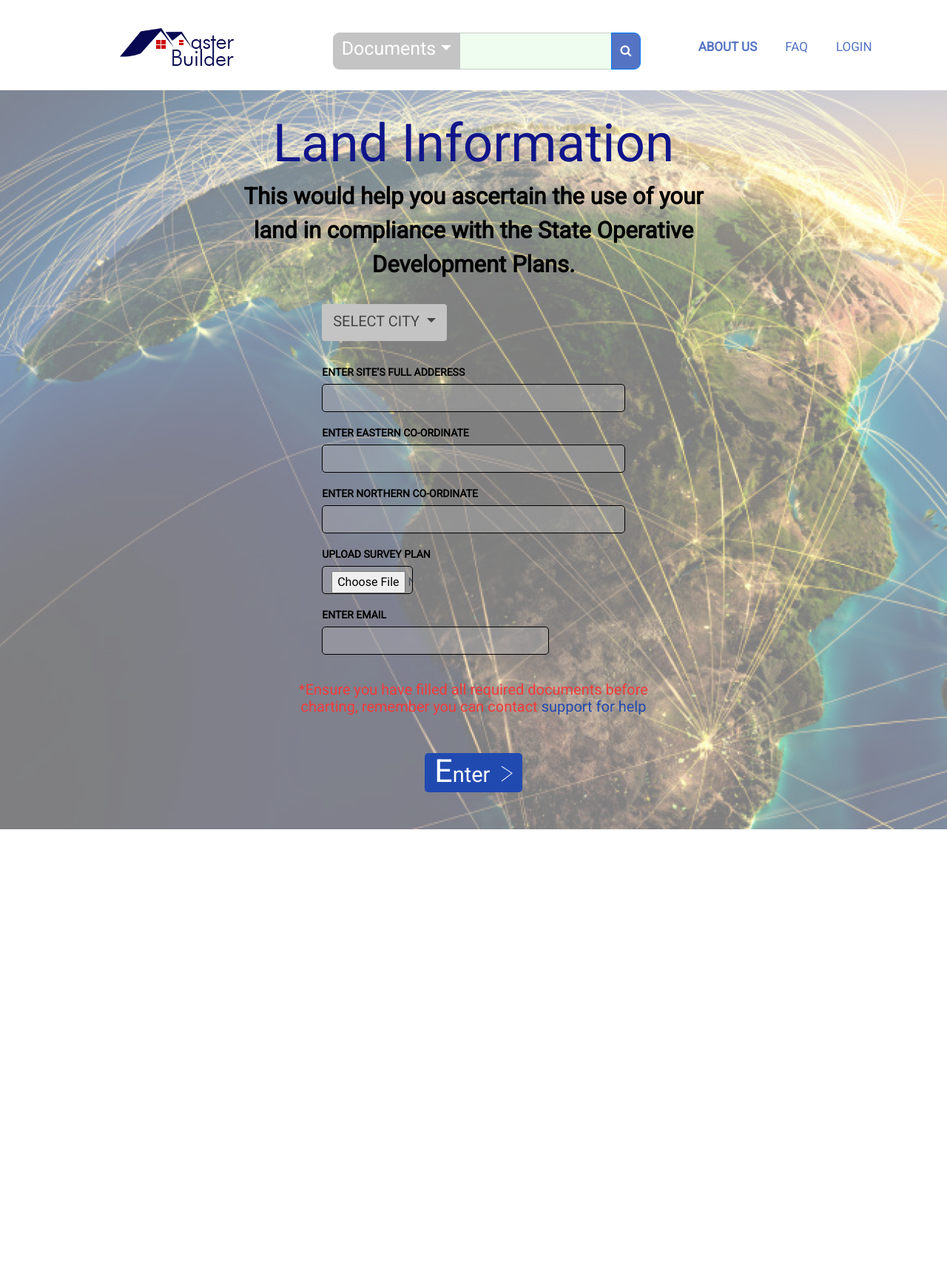
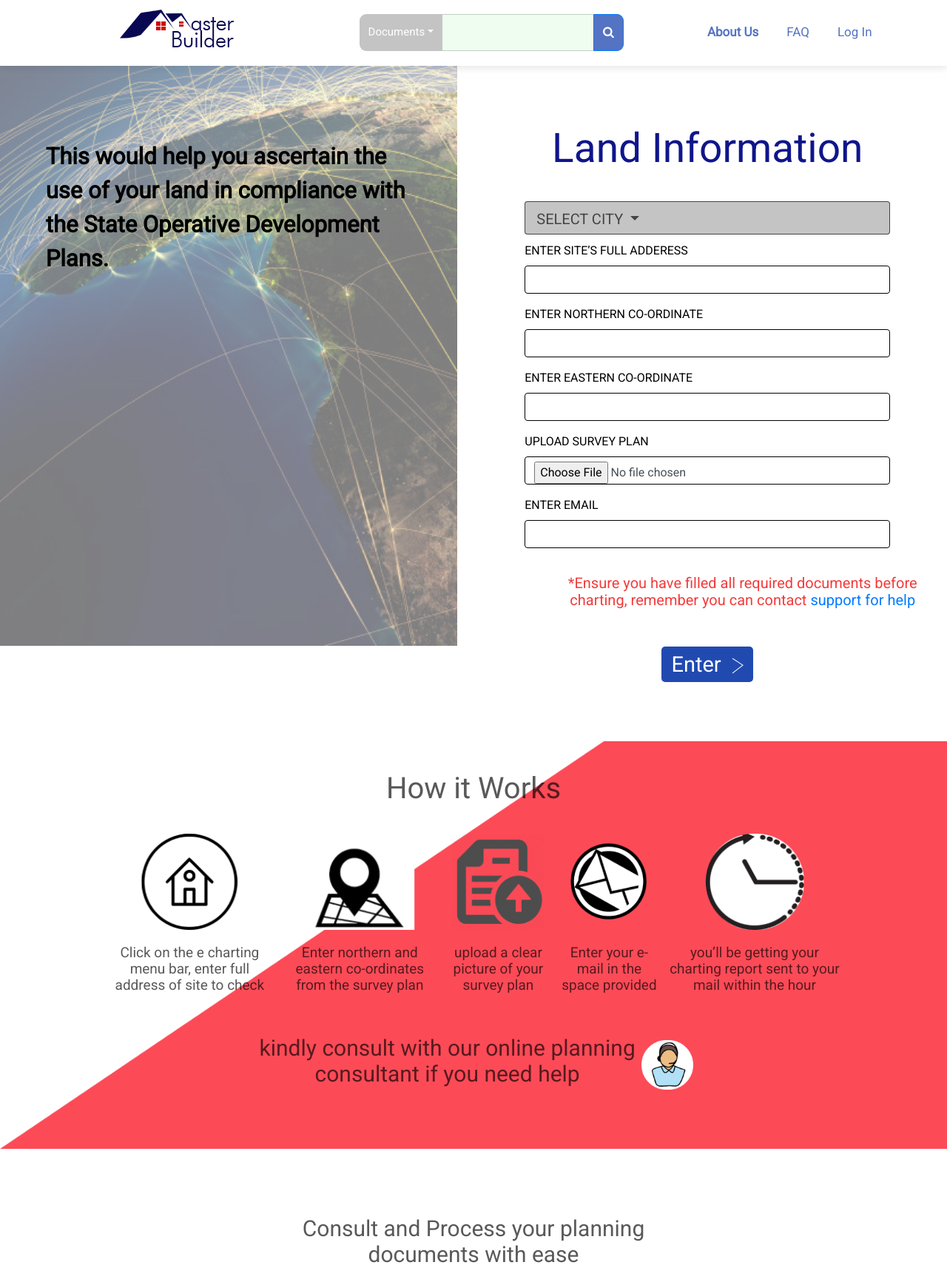
Before and after one commit to oladejimujeeb/MasterBuilder, a Flask app: page /land-info in a window 1280 px wide. Shown: the top 1733 px of the page at 74% size. Run offline with Flask 2, Linux system fonts and the light colour scheme; some libraries are stand-ins or nearby versions.

Commit message:
made changes to the page

```diff
--- a/static/css/style.css
+++ b/static/css/style.css
@@ -1,8 +1,11 @@
 body {
     font-family: 'Roboto', sans-serif;
 }
+header {
+    box-shadow: 0 2px 10px rgba(200, 200, 200, 0.5);
+}
 .navbar {
-    margin-top: 25px;
+    padding-bottom: 20px;
 }
 .container-fluid {
     width: 90%;
@@ -28,7 +31,7 @@
     color: #5473c3;
     font-weight: bold;
 }
-.navbar form {
+.navbar .navbar-collapse {
     margin-top: 10px;
 }
 .btn-group {
@@ -39,9 +42,7 @@
     border-radius: 9px 0px 0px 9px;
     border: none;
     font-weight: 500;
-    font-size: 25px;
-    line-height: 29px;
-    padding-top: 0;
+    font-size: 15px;
 }
 .search-input {
     background: rgba(41, 222, 70, 0.08);
@@ -280,6 +281,7 @@
 }
 .selectcity.dropdown-menu {
     background: #C4C4C4;
+    width: 100%;
     border: 1px solid #000000;
     border-radius: 5px;
 }
@@ -373,14 +375,16 @@
     transform: matrix(1, 0, 0, 1, 0, 0);
 }
 .action-wrapper p,
-.building-permit p {
+.building-permit p,
+.land-info p {
     margin-left: 95px;
     font-size: 20px;
     line-height: 23px;
     color: #000000;
 }
 .action-wrapper p span,
-.building-permit p span {
+.building-permit p span,
+.land-info p span {
     color: #F33B3B;
     display: block;
     padding-top: 20px;
@@ -420,14 +424,16 @@
 
 /* Land Information */
 #form-wrapper {
-    width: 40%;
+    width: auto;
     margin: 30px auto;
 }
 #form-wrapper .form-wrap {
     width: 80%;
     margin: auto;
 }
-
+.pt-40 {
+    padding-top: 40px;
+}
 /* success page */
 #success-wrapper p {
     width: 37%;
--- a/templates/includes/_land-info-styles.html
+++ b/templates/includes/_land-info-styles.html
@@ -1,5 +1,6 @@
     <style>
         .building-permit {
+            margin-top: 0;
             background: url(../static/images/real_estate.png);
             background-repeat: no-repeat;
             background-size: cover;
@@ -14,15 +15,15 @@
         .btn.btn-create.btn-chart {
             margin-top: 35px;
         }
-        .building-permit h1 {
+        .land-info h1 {
             padding-top: 30px;
             font-weight: 500;
-            font-size: 71px;
+            font-size: 55px;
             line-height: 83px;
             color: #10158B;
         }
         .building-permit h2 {
-            width: 53%;
+            width: 80%;
             margin: auto;
             font-weight: 600;
             font-size: 31px;
@@ -30,11 +31,18 @@
             color: #000;
         }
         #select-city {
-            background: #C4C4C4;
-            border: #C4C4C4;
+            background: #c4c4c4;
+            margin-bottom: 10px;
+            width: 100%;
+            text-align: left;
+        }
+        .building-permit .form-control,
+        #select-city {
+            height: 45px;
+            border: 1px solid rgba(0, 0, 0, 0.65);
             color: rgba(0, 0, 0, 0.65);
         }
-        .building-permit input {
+        .land-info input {
             width: 100%;
             border: 1px solid #000;
         }
@@ -62,7 +70,7 @@
                 /*top: 90px!important;*/
                 left: 100%!important;
         }
-        .building-permit label {
+        .land-info label {
             color: #000;
         }
     </style>
--- a/templates/land-info.html
+++ b/templates/land-info.html
@@ -10,11 +10,18 @@
 {% block body %}
 <!-- page specific banner -->
     <main>
+        <div>
+            <div class="row" style="margin-right: 0;">
+                <div class="col-lg-6 col-md-6">
                     <section class="building-permit" data-aos="fade-down">
-            <div class="form-wrapper">
-                <div class="text-center">
+                        <div class="form-wrapper" style="padding: 100px 0 500px 0;">
+                            <h2>This would help you ascertain the use of your land in compliance with the State Operative Development Plans.</h2>
+                        </div>
+                    </section>
+                </div>
+                <div class="col-lg-6 col-md-6 land-info">
+                    <div class="text-center pt-40">
                         <h1>Land Information</h1>
-                    <h2>This would help you ascertain the use of your land in compliance with the State Operative Development Plans.</h2>
                     </div>
                     <div class="select-city">
                         <div id="form-wrapper">
@@ -47,12 +54,12 @@
                                         <input type="text" class="form-control" id="siteaddress" required>
                                     </div>
                                     <div class="form-group">
+                                        <label for="western">ENTER NORTHERN CO-ORDINATE</label>
+                                        <input type="text" class="form-control" id="western" required>
+                                    </div>
+                                    <div class="form-group">
                                         <label for="eastern">ENTER EASTERN CO-ORDINATE</label>
                                         <input type="text" class="form-control" id="eastern" required>
-                                </div>
-                                <div class="form-group">
-                                    <label for="western">ENTER NORTHERN CO-ORDINATE</label>
-                                    <input type="text" class="form-control" id="western" required>
                                     </div>
                                     <div class="form-group">
                                         <label for="surveyplan">UPLOAD SURVEY PLAN</label>
@@ -73,7 +80,8 @@
                         </div>
                     </div>
                 </div>
-        </section>
+            </div>
+        </div>
         <section id="howitworks" data-aos="fade-up">
             <div class="howitworks">
                 <div class="container-fluid">
--- a/templates/layout.html
+++ b/templates/layout.html
@@ -38,8 +38,10 @@
                         <div class="btn-group">
                             <button type="button" class="btn btn-primary dropdown-toggle btn-documents" data-toggle="dropdown">Documents</button>
                             <div class="dropdown-menu">
-                                <a class="dropdown-item" href="#">Tablet</a>
-                                <a class="dropdown-item" href="#">Smartphone</a>
+                                <a class="dropdown-item" href="#">Building Permit Process</a>
+                                <a class="dropdown-item" href="#">Land Information</a>
+                                <a class="dropdown-item" href="#">Governor's Consent</a>
+                                <a class="dropdown-item" href="#">C of O</a>
                             </div>
                         </div>
                         <input class="form-control mr-sm-2 search-input" type="text">
@@ -48,13 +50,13 @@
                 </form>
                 <ul class="navbar-nav ml-auto">
                   <li class="nav-item active">
-                    <a class="nav-link" href="about">ABOUT US</a>
+                    <a class="nav-link" href="about">About Us</a>
                   </li>
                   <li class="nav-item">
                     <a class="nav-link" href="faq">FAQ</a>
                   </li>
                   <li class="nav-item">
-                    <a class="nav-link" href="signin">LOGIN</a>
+                    <a class="nav-link" href="signin">Log In</a>
                   </li>
                 </ul>
               </div>
```
Also changed, not shown: templates/index.html (+6 -6 lines), 3 other files. Lines whose indentation alone changed are shown as unchanged.
